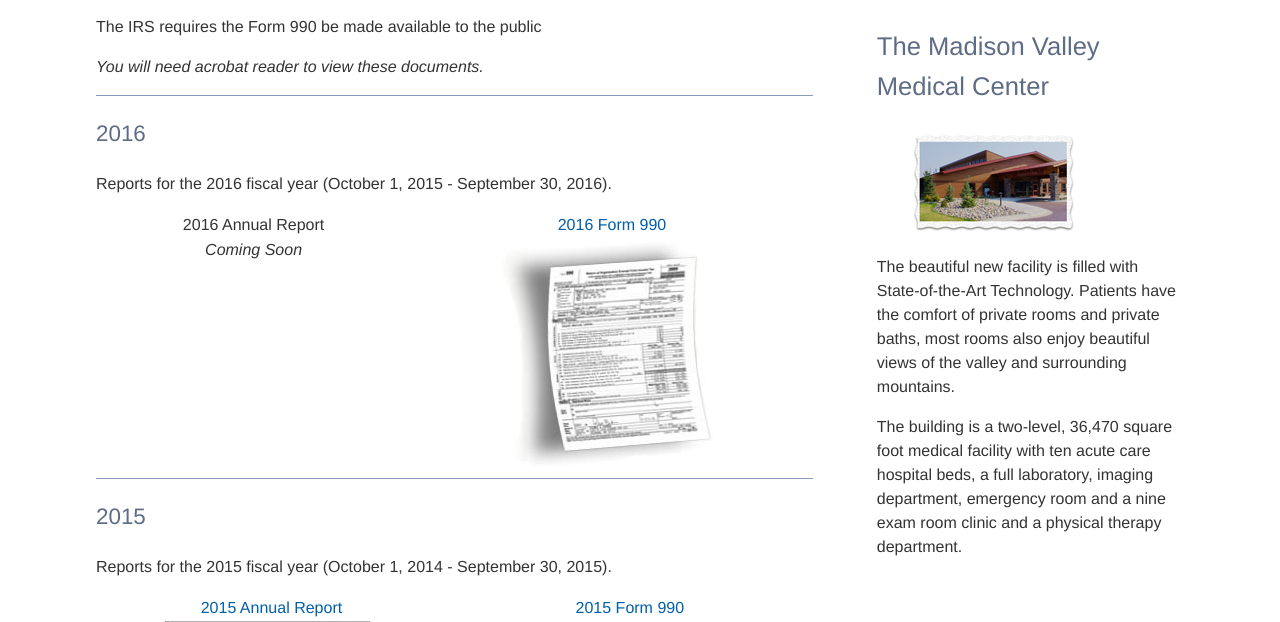
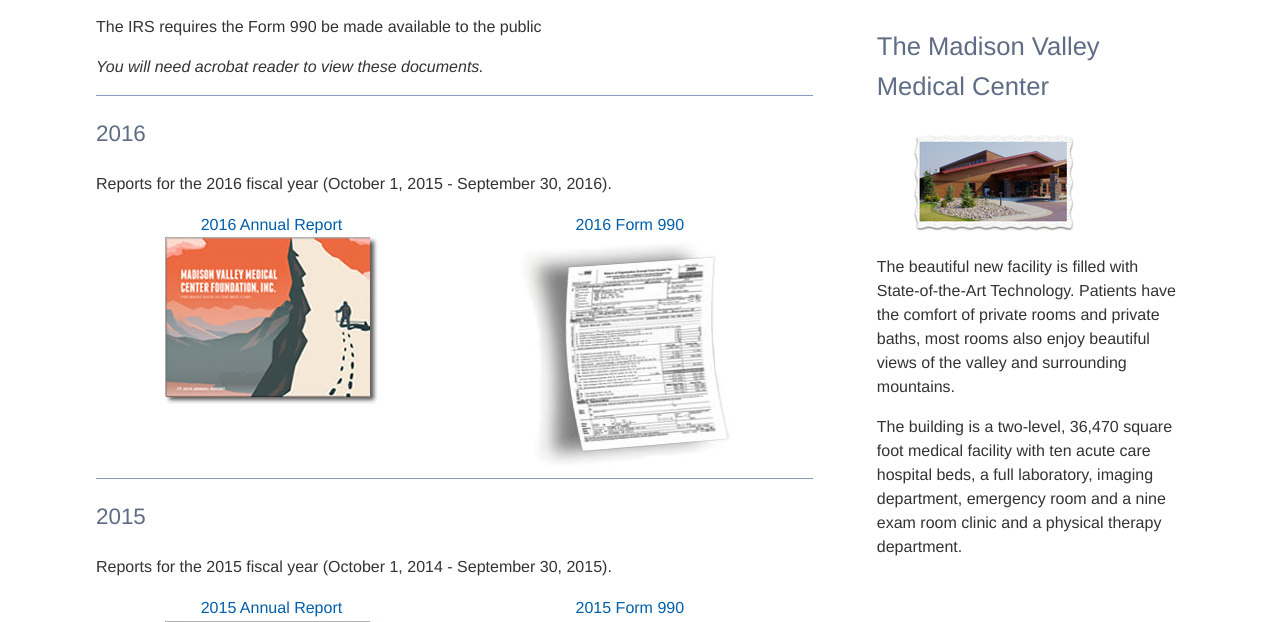
Before and after one commit to polarbeardesign/mvmcf, a PHP site: page /annualreport.php in a window 1280 px wide. Shown: the part 715-1337 px from the top of the page. Run offline with PHP 8.4, Linux system fonts and the light colour scheme.

Commit message:
added 2016 Annual report

```diff
--- a/annualreport.php
+++ b/annualreport.php
@@ -43,8 +43,8 @@
     <p>Reports for the 2016 fiscal year (October 1, 2015 - September 30, 2016).
       <div class="row row-sa">
         <div class="annual-report-item">
-          2016 Annual Report<br />
-          <em>Coming Soon</em>
+          <a href="newsletters/MVMCF_AnnualReportFY_2016.pdf">2016 Annual Report</a><br />
+          <a href="newsletters/MVMCF_AnnualReportFY_2016.pdf"><img src="newsletters/2016_annual_report_sm.jpg" alt="2014 Annual Report" width="213" height="167" border="0"></a>
         </div>
         <div class="annual-report-item">
           <a href="newsletters/MVMCF_FY2016_Form_990.pdf">2016 Form 990</a><br />
--- a/index.php
+++ b/index.php
@@ -83,10 +83,8 @@
 
       <h1>What's New?</h1>
 
-      <p class="pink-highlight">The Foundation raised $225,000.00 that is restricted to the Medical Center's Women's Health/ Mammography program. Thank you to all our donors who supported this life changing campaign! Since the Medical Center's program inception in January 2016, the Madison Valley Medical Center has seen more than 400 patients.</p>
-
-
-
+          <a href="newsletters/MVMCF_AnnualReportFY_2016.pdf">2016 Annual Report</a><br />
+          <a href="newsletters/MVMCF_AnnualReportFY_2016.pdf"><img src="newsletters/2016_annual_report_sm.jpg" alt="2014 Annual Report" width="213" height="167" border="0"></a>
 
       <?php include("sb_mvmc.php"); ?>
   </section>
```
Also changed, not shown: newsletters/2016_annual_report_sm.jpg (added), 1 other file.
